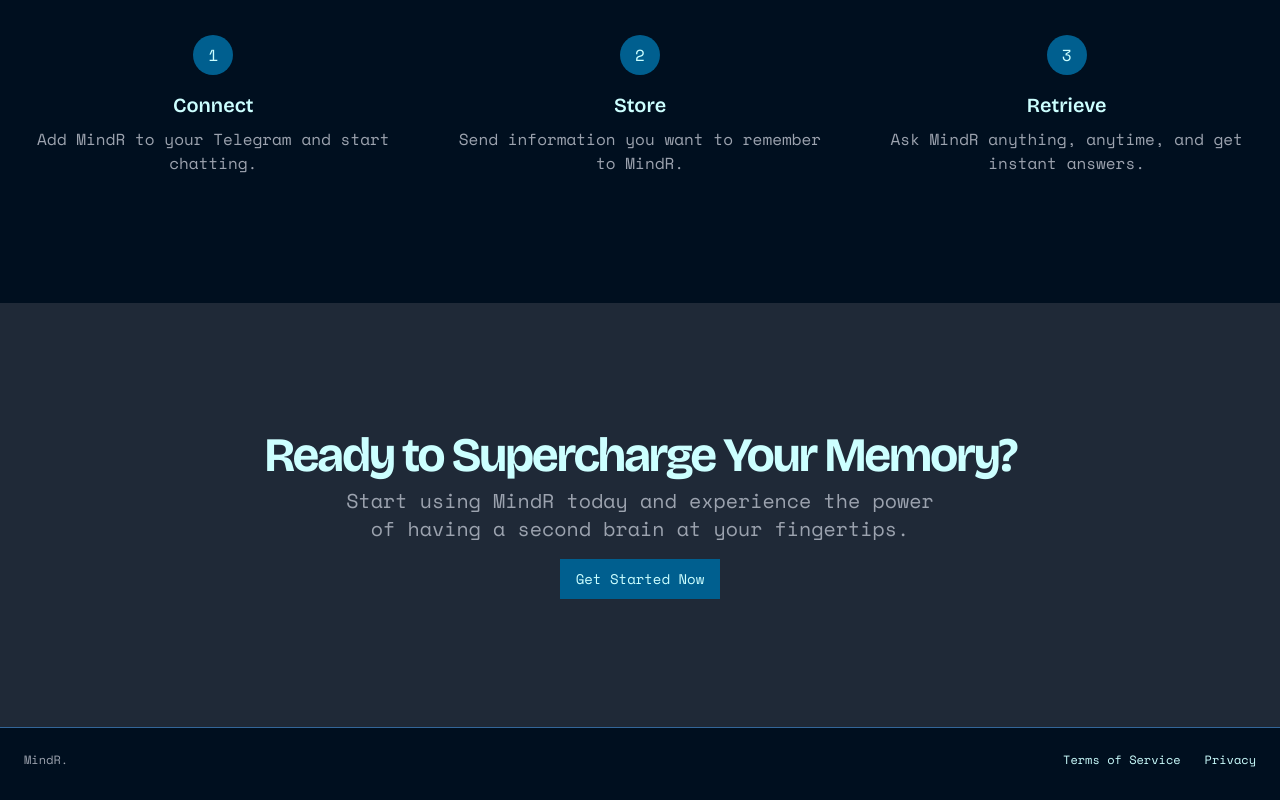
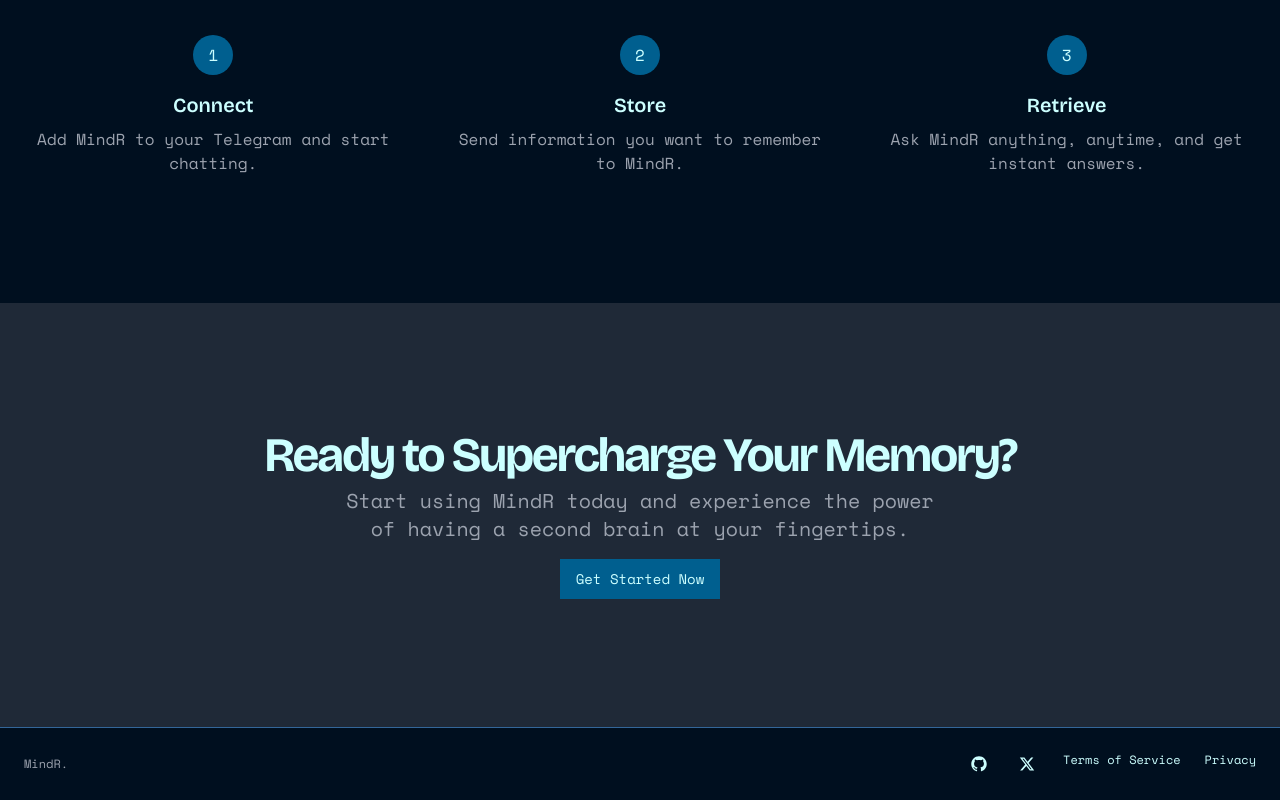
Before and after one commit to MuneerAhmed03/mindr-app, a Next.js app: page / in a window 1280 px wide. Shown: the part 1383-2183 px from the top of the page. Built offline with nearby package versions, Linux system fonts and the light colour scheme.

Commit message:
footer edit

```diff
--- a/src/app/dashboard/page.tsx
+++ b/src/app/dashboard/page.tsx
@@ -4,6 +4,9 @@
 import MemoriesTable from "@/components/MemoriesTable";
 import { auth, signOut } from "@/auth";
 import { redirect } from "next/navigation";
+import { GitHubLogoIcon } from '@radix-ui/react-icons'
+import { TwitterIcon } from "@/components/ui/icons";
+
 // import { authOptions } from "../api/auth/[...nextauth]/route";
 
 export const runtime = 'edge';
@@ -53,6 +56,16 @@
       <footer className="flex flex-col gap-2 sm:flex-row py-6 w-full shrink-0 items-center px-4 md:px-6 border-t">
         <p className="text-xs text-gray-500 dark:text-gray-400">MindR.</p>
         <nav className="sm:ml-auto flex gap-4 sm:gap-6">
+        <Link href={`https://github.com/MuneerAhmed03/mindr`} target="_blank" rel="noreferrer"
+            className="flex items-center justify-center hover: p-1"
+          >
+            <GitHubLogoIcon className="w-4 h-4 hover:scale-110" />
+          </Link>
+          <Link href={`https://x.com/mun_err`} target="_blank" rel="noreferrer"
+            className="flex items-center justify-center hover: p-1"
+          >
+            <TwitterIcon className="w-4 h-4 hover:scale-110" />
+          </Link>
           <Link
             className="text-xs hover:underline underline-offset-4"
             href="/tos"
--- a/src/app/help/page.tsx
+++ b/src/app/help/page.tsx
@@ -3,7 +3,11 @@
 import { Card, CardContent, CardHeader, CardTitle, CardDescription } from "@/components/ui/card"
 import { Accordion, AccordionContent, AccordionItem, AccordionTrigger } from "@/components/ui/accordion"
 import { Brain, MessageCircle, Zap} from "lucide-react"
+import { GitHubLogoIcon } from '@radix-ui/react-icons'
+import { TwitterIcon } from "@/components/ui/icons";
+
 import Link from "next/link"
+
 
 // export const runtime = "edge";
 
@@ -170,6 +174,16 @@
       <footer className="flex flex-col gap-2 sm:flex-row py-6 w-full shrink-0 items-center px-4 md:px-6 border-t">
         <p className="text-xs text-gray-500 dark:text-gray-400">MindR.</p>
         <nav className="sm:ml-auto flex gap-4 sm:gap-6">
+        <Link href={`https://github.com/MuneerAhmed03/mindr`} target="_blank" rel="noreferrer"
+            className="flex items-center justify-center hover: p-1"
+          >
+            <GitHubLogoIcon className="w-4 h-4 hover:scale-110" />
+          </Link>
+          <Link href={`https://x.com/mun_err`} target="_blank" rel="noreferrer"
+            className="flex items-center justify-center hover: p-1"
+          >
+            <TwitterIcon className="w-4 h-4 hover:scale-110" />
+          </Link>
           <Link className="text-xs hover:underline underline-offset-4" href="/tos">
             Terms of Service
           </Link>
--- a/src/app/onboard/page.tsx
+++ b/src/app/onboard/page.tsx
@@ -4,6 +4,9 @@
 import { Brain, MessageCircle, Zap, HelpCircle } from "lucide-react"
 import Link from "next/link"
 import TelegramLoginButton from '@/components/LoginButton'
+import { GitHubLogoIcon } from '@radix-ui/react-icons'
+import { TwitterIcon } from "@/components/ui/icons";
+
 
 
 export default function OnboardingPage() {
@@ -186,6 +189,16 @@
       <footer className="flex flex-col gap-2 sm:flex-row py-6 w-full shrink-0 items-center px-4 md:px-6 border-t">
         <p className="text-xs text-gray-500 dark:text-gray-400">MindR.</p>
         <nav className="sm:ml-auto flex gap-4 sm:gap-6">
+        <Link href={`https://github.com/MuneerAhmed03/mindr`} target="_blank" rel="noreferrer"
+            className="flex items-center justify-center hover: p-1"
+          >
+            <GitHubLogoIcon className="w-4 h-4 hover:scale-110" />
+          </Link>
+          <Link href={`https://x.com/mun_err`} target="_blank" rel="noreferrer"
+            className="flex items-center justify-center hover: p-1"
+          >
+            <TwitterIcon className="w-4 h-4 hover:scale-110" />
+          </Link>
           <Link className="text-xs hover:underline underline-offset-4" href="/tos">
             Terms of Service
           </Link>
--- a/src/app/page.tsx
+++ b/src/app/page.tsx
@@ -2,6 +2,9 @@
 import { Button } from "@/components/ui/button";
 import { Card, CardContent, CardHeader, CardTitle } from "@/components/ui/card";
 import { Brain, MessageCircle, Zap, Clock, Star } from "lucide-react";
+import { GitHubLogoIcon } from '@radix-ui/react-icons'
+import { TwitterIcon } from "@/components/ui/icons";
+
 
 
 export default function Home() {
@@ -203,6 +206,16 @@
       <footer className="flex flex-col gap-2 sm:flex-row py-6 w-full shrink-0 items-center px-4 md:px-6 border-t">
         <p className="text-xs text-gray-500 dark:text-gray-400">MindR.</p>
         <nav className="sm:ml-auto flex gap-4 sm:gap-6">
+        <Link href={`https://github.com/MuneerAhmed03/mindr`} target="_blank" rel="noreferrer"
+            className="flex items-center justify-center hover: p-1"
+          >
+            <GitHubLogoIcon className="w-4 h-4 hover:scale-110" />
+          </Link>
+          <Link href={`https://x.com/mun_err`} target="_blank" rel="noreferrer"
+            className="flex items-center justify-center hover: p-1"
+          >
+            <TwitterIcon className="w-4 h-4 hover:scale-110" />
+          </Link>
           <Link
             className="text-xs hover:underline underline-offset-4"
             href="/tos"
--- a/src/components/ui/icons.tsx
+++ b/src/components/ui/icons.tsx
@@ -17,3 +17,16 @@
       </svg>
     );
   }
+
+  export function TwitterIcon(props: React.SVGProps<SVGSVGElement>) {
+    return (
+      <svg
+        {...props}
+        xmlns="http://www.w3.org/2000/svg"
+        viewBox="0 0 512 512"
+        fill="currentColor"
+      >
+        <path d="M389.2 48h70.6L305.6 224.2 487 464H345L233.7 318.6 106.5 464H35.8L200.7 275.5 26.8 48H172.4L272.9 180.9 389.2 48zM364.4 421.8h39.1L151.1 88h-42L364.4 421.8z" />
+      </svg>
+    );
+  }
```
